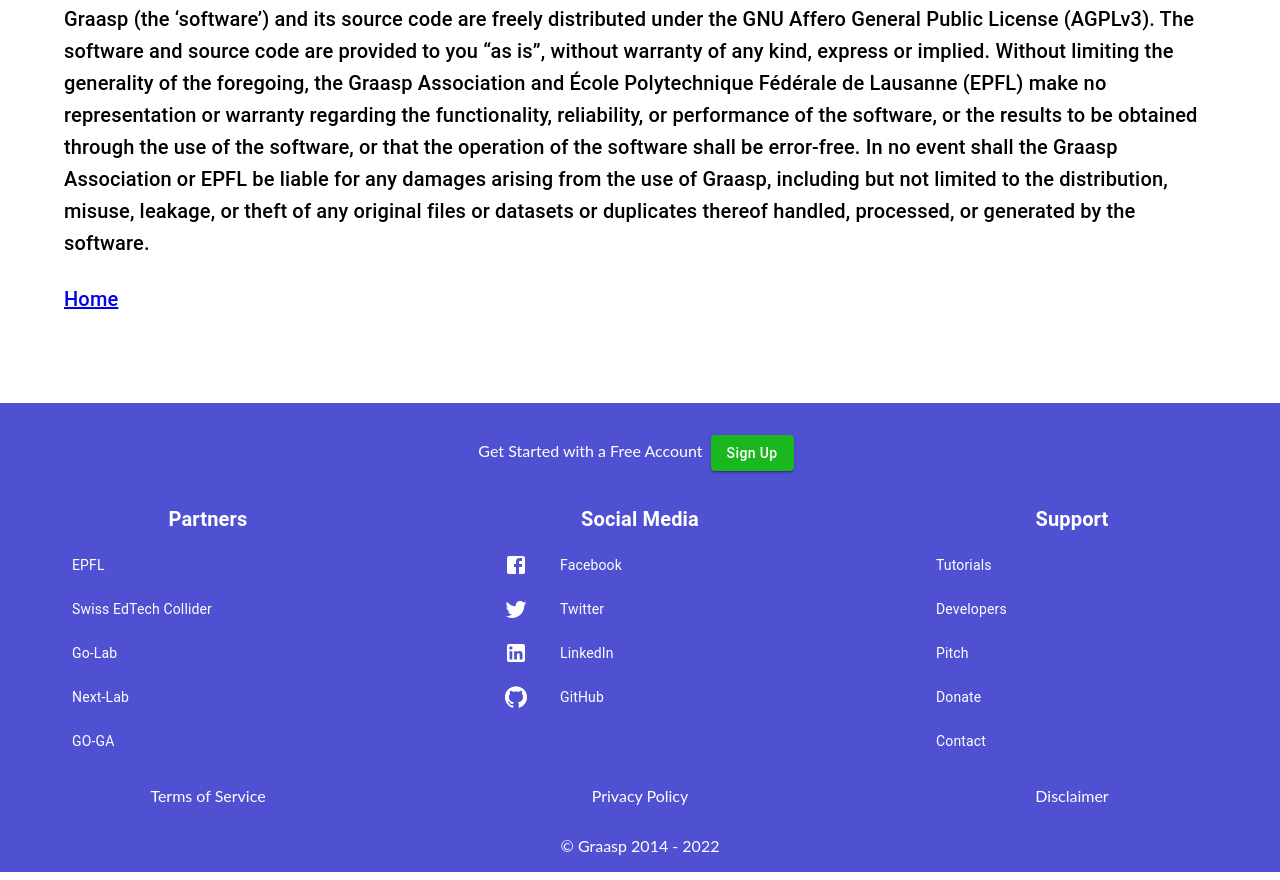
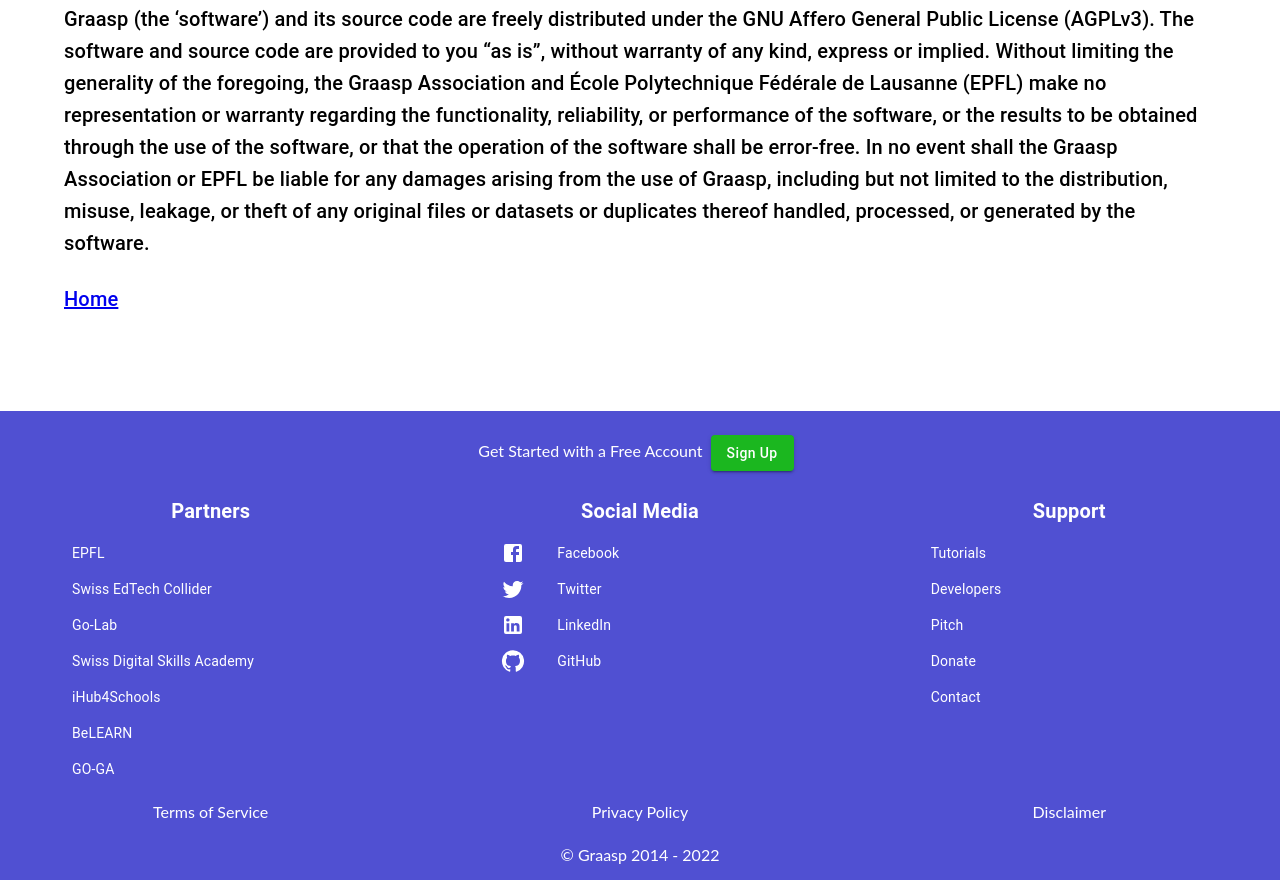
Before and after one commit to graasp/graasp-landing, a Gatsby site: page /disclaimer in a window 1280 px wide. Shown: the part 266-1146 px from the top of the page. Built offline with nearby package versions, Linux system fonts and the light colour scheme; Gatsby itself is replaced by a stand-in of ours; a web font is replaced by a local one.

Commit message:
fix: fix footer spacing and links

```diff
--- /dev/null
+++ b/src/components/common/FooterListItem.js
@@ -0,0 +1,13 @@
+import React from 'react';
+import { ListItem } from '@mui/material';
+
+const FooterListItem = (props) => {
+  const { sx, children } = props;
+  return (
+    <ListItem sx={{ py: 0, ...sx }} {...props}>
+      {children}
+    </ListItem>
+  );
+};
+
+export default FooterListItem;
--- a/src/components/sections/Footer.js
+++ b/src/components/sections/Footer.js
@@ -10,24 +10,24 @@
 } from '@mui/icons-material';
 import {
   List,
-  ListItem,
   ListItemButton,
   ListItemIcon,
   ListItemText,
 } from '@mui/material';
 import Box from '@mui/material/Box';
 import { Link } from 'gatsby';
+import FooterListItem from '../common/FooterListItem';
 
 const Footer = () => (
   <Grid
     container
-    spacing={2}
+    spacing={1}
     sx={{ bgcolor: 'primary.main', color: 'text.main' }}
     alignContent="center"
     justifyContent="space-around"
   >
     <Grid item xs={12} align="center">
-      Get Started with a Free Account
+      <Typography variant="p">Get Started with a Free Account</Typography>
       <Button
         href="https://auth.graasp.org/signup"
         variant="contained"
@@ -42,12 +42,12 @@
         <strong>Partners</strong>
       </Typography>
       <List dense sx={{ px: 5 }}>
-        <ListItem>
+        <FooterListItem>
           <ListItemButton component="a" href="https://epfl.ch" target="_blank">
             <ListItemText primary="EPFL" />
           </ListItemButton>
-        </ListItem>
-        <ListItem>
+        </FooterListItem>
+        <FooterListItem>
           <ListItemButton
             component="a"
             href="https://edtech-collider.ch/"
@@ -55,8 +55,8 @@
           >
             <ListItemText primary="Swiss EdTech Collider" />
           </ListItemButton>
-        </ListItem>
-        <ListItem>
+        </FooterListItem>
+        <FooterListItem>
           <ListItemButton
             component="a"
             href="https://www.golabz.eu/"
@@ -64,17 +64,35 @@
           >
             <ListItemText primary="Go-Lab" />
           </ListItemButton>
-        </ListItem>
-        <ListItem>
+        </FooterListItem>
+        <FooterListItem>
           <ListItemButton
             component="a"
-            href="https://nextlab.golabz.eu/"
+            href="https://d-skills.ch/"
             target="_blank"
           >
-            <ListItemText primary="Next-Lab" />
+            <ListItemText primary="Swiss Digital Skills Academy" />
           </ListItemButton>
-        </ListItem>
-        <ListItem>
+        </FooterListItem>
+        <FooterListItem>
+          <ListItemButton
+            component="a"
+            href="https://www.ihub4schools.eu/"
+            target="_blank"
+          >
+            <ListItemText primary="iHub4Schools" />
+          </ListItemButton>
+        </FooterListItem>
+        <FooterListItem>
+          <ListItemButton
+            component="a"
+            href="https://belearn.swiss/en/"
+            target="_blank"
+          >
+            <ListItemText primary="BeLEARN" />
+          </ListItemButton>
+        </FooterListItem>
+        <FooterListItem>
           <ListItemButton
             component="a"
             href="https://go-ga.org/"
@@ -82,7 +100,7 @@
           >
             <ListItemText primary="GO-GA" />
           </ListItemButton>
-        </ListItem>
+        </FooterListItem>
       </List>
     </Grid>
     <Grid item xs={12} sm={4}>
@@ -90,7 +108,7 @@
         <strong>Social Media</strong>
       </Typography>
       <List dense sx={{ px: 5 }}>
-        <ListItem>
+        <FooterListItem>
           <ListItemButton
             component="a"
             href="https://www.facebook.com/graasp"
@@ -101,8 +119,8 @@
             </ListItemIcon>
             <ListItemText primary="Facebook" />
           </ListItemButton>
-        </ListItem>
-        <ListItem>
+        </FooterListItem>
+        <FooterListItem>
           <ListItemButton
             component="a"
             href="https://twitter.com/graasp"
@@ -113,8 +131,8 @@
             </ListItemIcon>
             <ListItemText primary="Twitter" />
           </ListItemButton>
-        </ListItem>
-        <ListItem>
+        </FooterListItem>
+        <FooterListItem>
           <ListItemButton
             component="a"
             href="https://www.linkedin.com/company/graasp"
@@ -125,8 +143,8 @@
             </ListItemIcon>
             <ListItemText primary="LinkedIn" />
           </ListItemButton>
-        </ListItem>
-        <ListItem>
+        </FooterListItem>
+        <FooterListItem>
           <ListItemButton
             component="a"
             href="https://github.com/graasp"
@@ -137,7 +155,7 @@
             </ListItemIcon>
             <ListItemText primary="GitHub" />
           </ListItemButton>
-        </ListItem>
+        </FooterListItem>
       </List>
     </Grid>
     <Grid item xs={12} sm={4}>
@@ -145,7 +163,7 @@
         <strong>Support</strong>
       </Typography>
       <List dense sx={{ px: 5 }}>
-        <ListItem>
+        <FooterListItem>
           <ListItemButton
             component="a"
             href="https://cloud.graasp.eu/en/pages/5797891865089e56cd1f11a9"
@@ -153,8 +171,8 @@
           >
             <ListItemText primary="Tutorials" />
           </ListItemButton>
-        </ListItem>
-        <ListItem>
+        </FooterListItem>
+        <FooterListItem>
           <ListItemButton
             component="a"
             href="https://developers.graasp.eu/"
@@ -162,8 +180,8 @@
           >
             <ListItemText primary="Developers" />
           </ListItemButton>
-        </ListItem>
-        <ListItem>
+        </FooterListItem>
+        <FooterListItem>
           <ListItemButton
             component="a"
             href="https://portal.klewel.com/watch/webcast/swiss-edtech-collider-april-2017/talk/2/"
@@ -171,8 +189,8 @@
           >
             <ListItemText primary="Pitch" />
           </ListItemButton>
-        </ListItem>
-        <ListItem>
+        </FooterListItem>
+        <FooterListItem>
           <ListItemButton
             component="a"
             href="https://graasp.eu/donate"
@@ -180,8 +198,8 @@
           >
             <ListItemText primary="Donate" />
           </ListItemButton>
-        </ListItem>
-        <ListItem>
+        </FooterListItem>
+        <FooterListItem>
           <ListItemButton
             component="a"
             href="mailto:contact@graasp.org"
@@ -189,7 +207,7 @@
           >
             <ListItemText primary="Contact" />
           </ListItemButton>
-        </ListItem>
+        </FooterListItem>
       </List>
     </Grid>
     <Grid item xs={12} sm={4} align="center">
```
